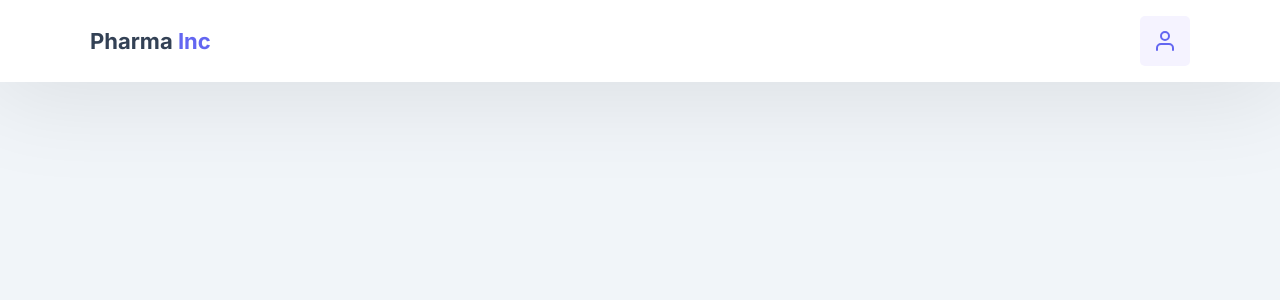
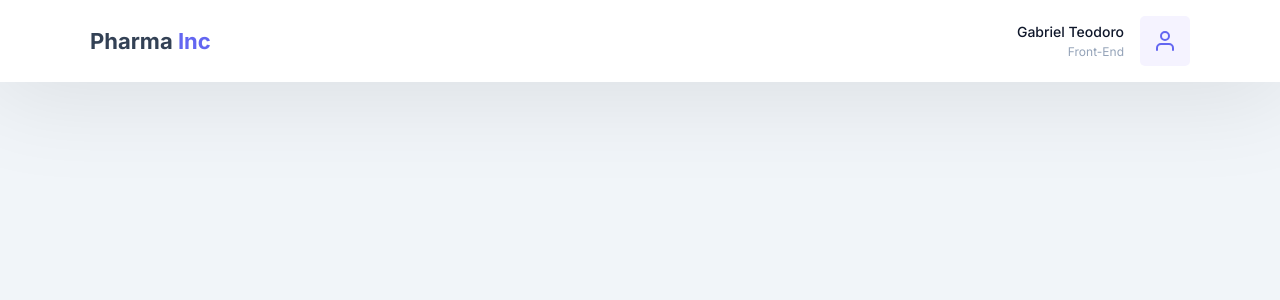
Before and after one commit to oigabrielteodoro/pharma.inc, a React (Vite) app: page / in a window 1280 px wide. Shown: the top 300 px of the page. Built offline with nearby package versions, Linux system fonts and the light colour scheme.

Commit message:
feat: add user name and occupation in header

```diff
--- a/src/ui/Header/Header.styled.ts
+++ b/src/ui/Header/Header.styled.ts
@@ -24,6 +24,29 @@ export const Logo = styled.h1`
   }
 `
 
+export const User = styled.div`
+  display: flex;
+  align-items: center;
+
+  .userInfo {
+    display: flex;
+    align-items: flex-end;
+    flex-direction: column;
+    margin-right: ${theme.spacing[3]};
+
+    strong {
+      font-weight: 500;
+      font-size: ${theme.font.sizes.small};
+    }
+
+    small {
+      margin-top: 0.4rem;
+      color: ${theme.colors.gray[400]};
+      font-size: ${theme.font.sizes.disclaimer};
+    }
+  }
+`
+
 export const Avatar = styled.div`
   color: ${theme.colors.indigo[500]};
   border-radius: ${theme.radius.medium};
--- a/src/ui/Header/Header.tsx
+++ b/src/ui/Header/Header.tsx
@@ -10,9 +10,15 @@ export function Header() {
         <S.Logo aria-label='pharma inc'>
           Pharma <span>Inc</span>
         </S.Logo>
-        <S.Avatar aria-label='user avatar'>
-          <FiUser size={24} />
-        </S.Avatar>
+        <S.User>
+          <div className='userInfo'>
+            <strong>Gabriel Teodoro</strong>
+            <small>Front-End</small>
+          </div>
+          <S.Avatar aria-label='user avatar'>
+            <FiUser size={24} />
+          </S.Avatar>
+        </S.User>
       </S.Content>
     </S.Container>
   )
```
Also changed, not shown: 1 other file (tests, documents, lock files or other folders).
